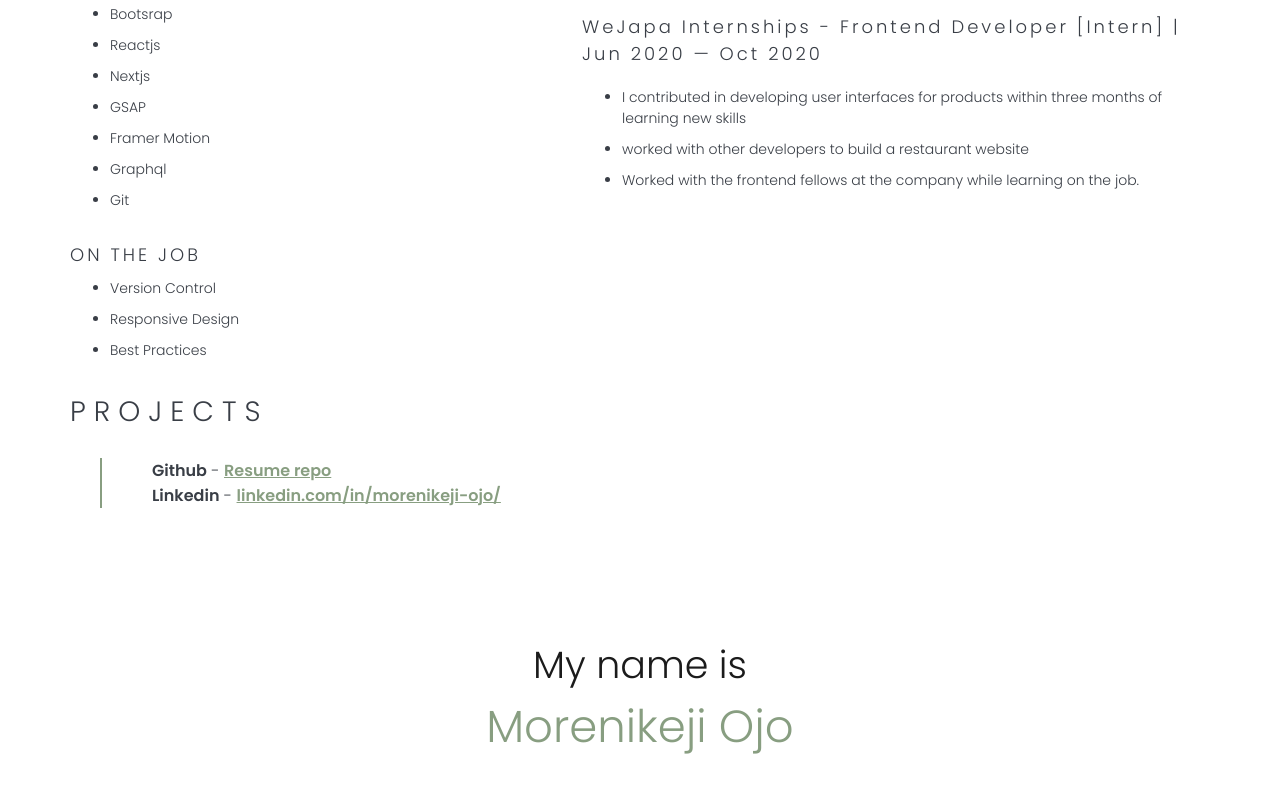
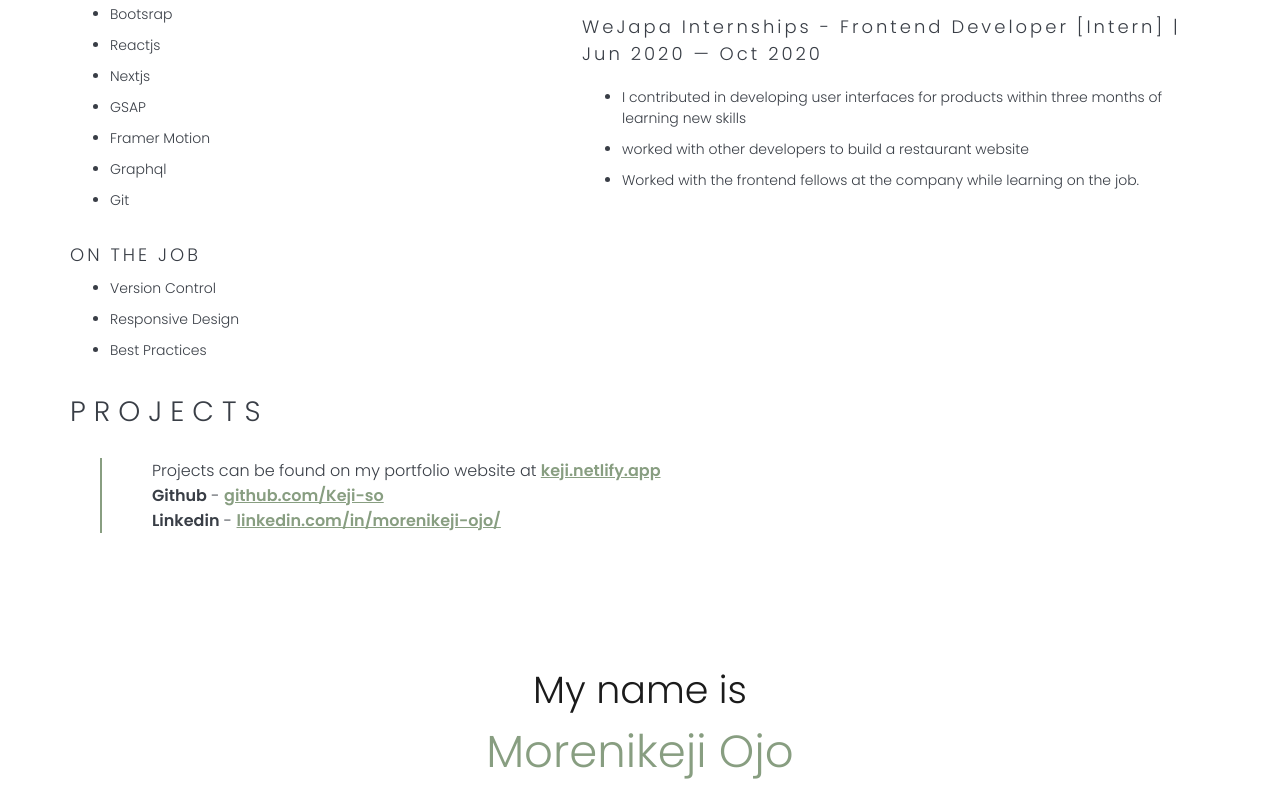
Before and after one commit to Keji-so/resume, a plain HTML site: page index.html in a window 1280 px wide. Shown: the part 1094-1884 px from the top of the page. Drawn offline with Linux system fonts and the light colour scheme.

Commit message:
added links

```diff
--- a/index.html
+++ b/index.html
@@ -117,7 +117,9 @@
       <div class="projects">
         <div class="heading">PROJECTS</div>
         <div class="summary proj">
-            <b>Github</b> - <a href="https://github.com/Keji-so/resume">Resume repo</a>
+            Projects can be found on my portfolio website  at <a href="https://keji.netlify.app">keji.netlify.app</a>
+            <br>
+            <b>Github</b> - <a href="https://github.com/Keji-so">github.com/Keji-so</a>
             <br>
             <b>Linkedin</b> - <a href="https://linkedin.com/in/morenikeji-ojo/">linkedin.com/in/morenikeji-ojo/</a></div>
         </div>
```
